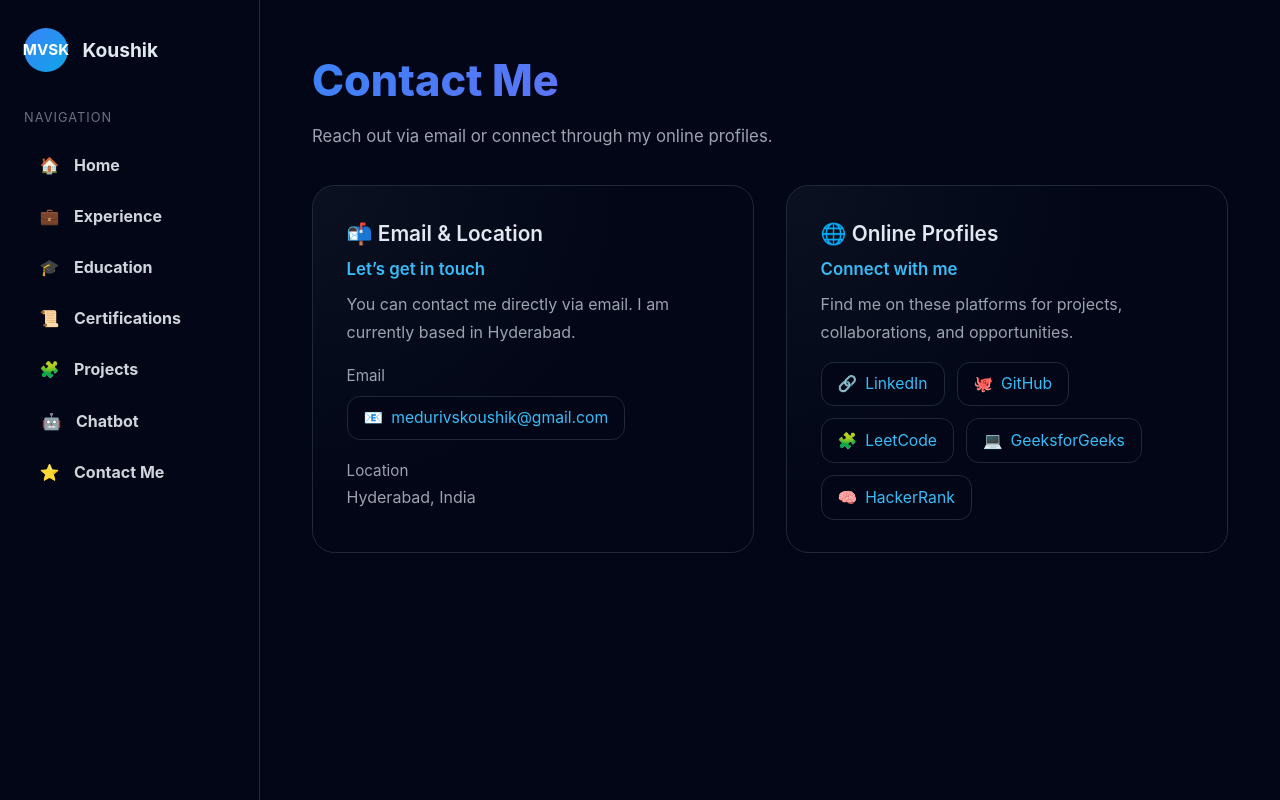
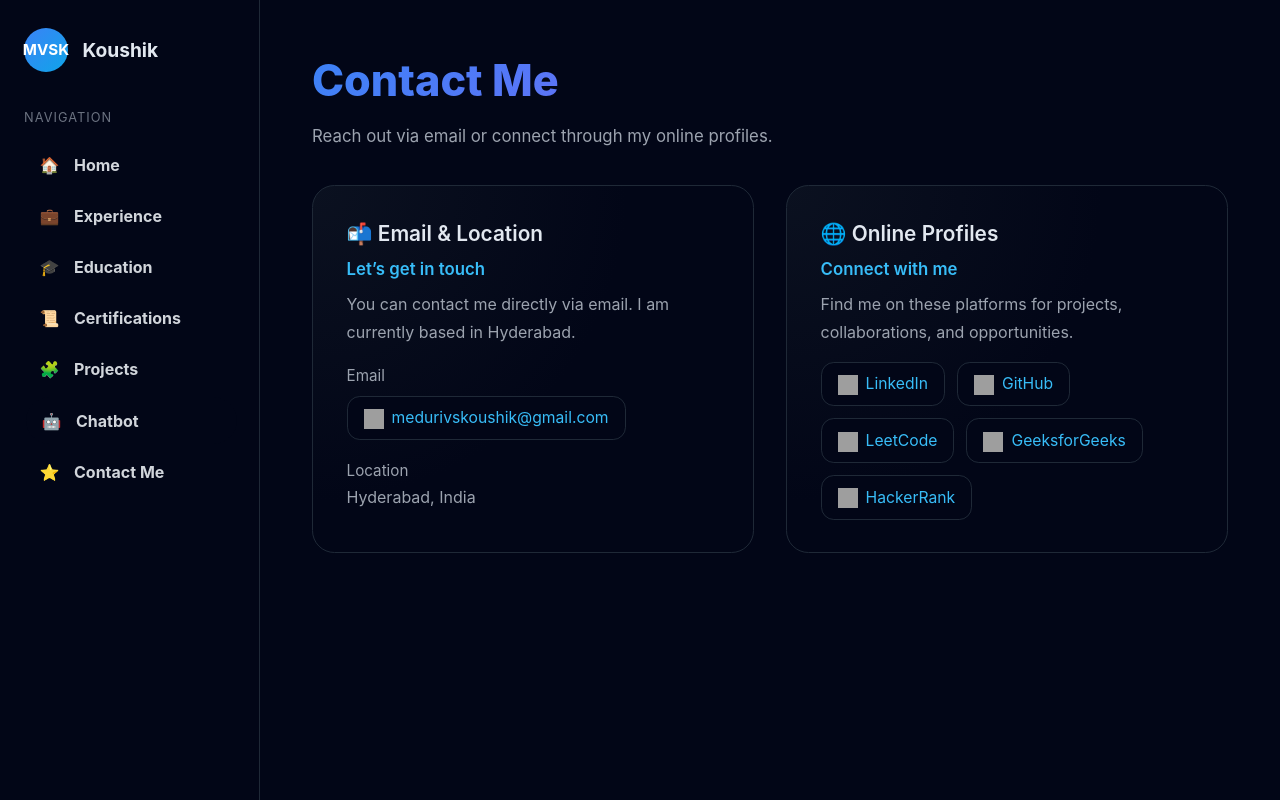
Before and after one commit to mvskoushik04/portfolio_website, a website: page extracurriculars.html in a window 1280 px wide. Drawn offline with nearby package versions, Linux system fonts and the light colour scheme; grey boxes are pictures that could not be loaded.

Commit message:
icon changes

```diff
--- a/extracurriculars.html
+++ b/extracurriculars.html
@@ -114,7 +114,10 @@
               href="mailto:medurivskoushik@gmail.com"
               class="contact-link"
             >
-              <span>📧</span>
+              <span><img src="https://img.icons8.com/?size=512&id=37246&format=png"
+                alt="link icon"
+                style="width:20px; height:20px; display:inline-block; vertical-align:middle;">
+              </span>
               <span>medurivskoushik@gmail.com</span>
             </a>
           </div>
@@ -139,7 +142,10 @@
               rel="noopener noreferrer"
               class="contact-link"
             >
-              <span>🔗</span>
+              <span><img src="https://img.icons8.com/?size=512w&id=xuvGCOXi8Wyg&format=png"
+                alt="link icon"
+                style="width:20px; height:20px; display:inline-block; vertical-align:middle;">
+              </span>
               <span>LinkedIn</span>
             </a>
 
@@ -149,7 +155,10 @@
               rel="noopener noreferrer"
               class="contact-link"
             >
-              <span>🐙</span>
+              <span><img src="https://img.icons8.com/?size=512w&id=g7P0iny5Rros&format=png"
+                alt="link icon"
+                style="width:20px; height:20px; display:inline-block; vertical-align:middle;">
+              </span>
               <span>GitHub</span>
             </a>
 
@@ -159,7 +168,10 @@
               rel="noopener noreferrer"
               class="contact-link"
             >
-              <span>🧩</span>
+              <span><img src="https://img.icons8.com/?size=512w&id=9L16NypUzu38&format=png"
+                alt="link icon"
+                style="width:20px; height:20px; display:inline-block; vertical-align:middle;">
+              </span>
               <span>LeetCode</span>
             </a>
 
@@ -169,7 +181,10 @@
               rel="noopener noreferrer"
               class="contact-link"
             >
-              <span>💻</span>
+              <span><img src="https://img.icons8.com/?size=512&id=AbQBhN9v62Ob&format=png"
+                alt="link icon"
+                style="width:20px; height:20px; display:inline-block; vertical-align:middle;">
+              </span>
               <span>GeeksforGeeks</span>
             </a>
 
@@ -179,7 +194,10 @@
               rel="noopener noreferrer"
               class="contact-link"
             >
-              <span>🧠</span>
+              <span><img src="https://img.icons8.com/?size=512w&id=mT2bzIQRdfpR&format=png"
+                alt="link icon"
+                style="width:20px; height:20px; display:inline-block; vertical-align:middle;">
+              </span>
               <span>HackerRank</span>
             </a>
           </div>
```
Also changed, not shown: index.html (+8 -2 lines).
